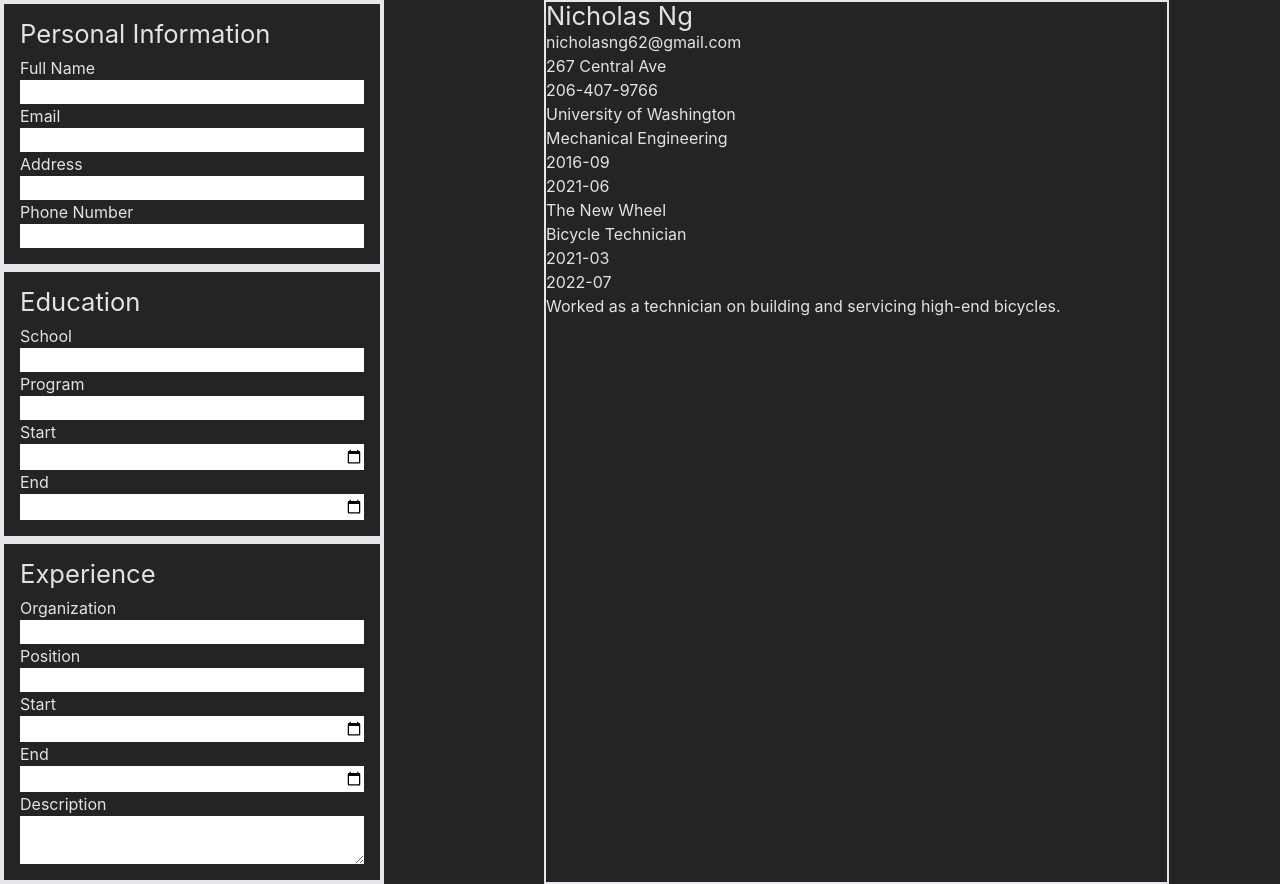
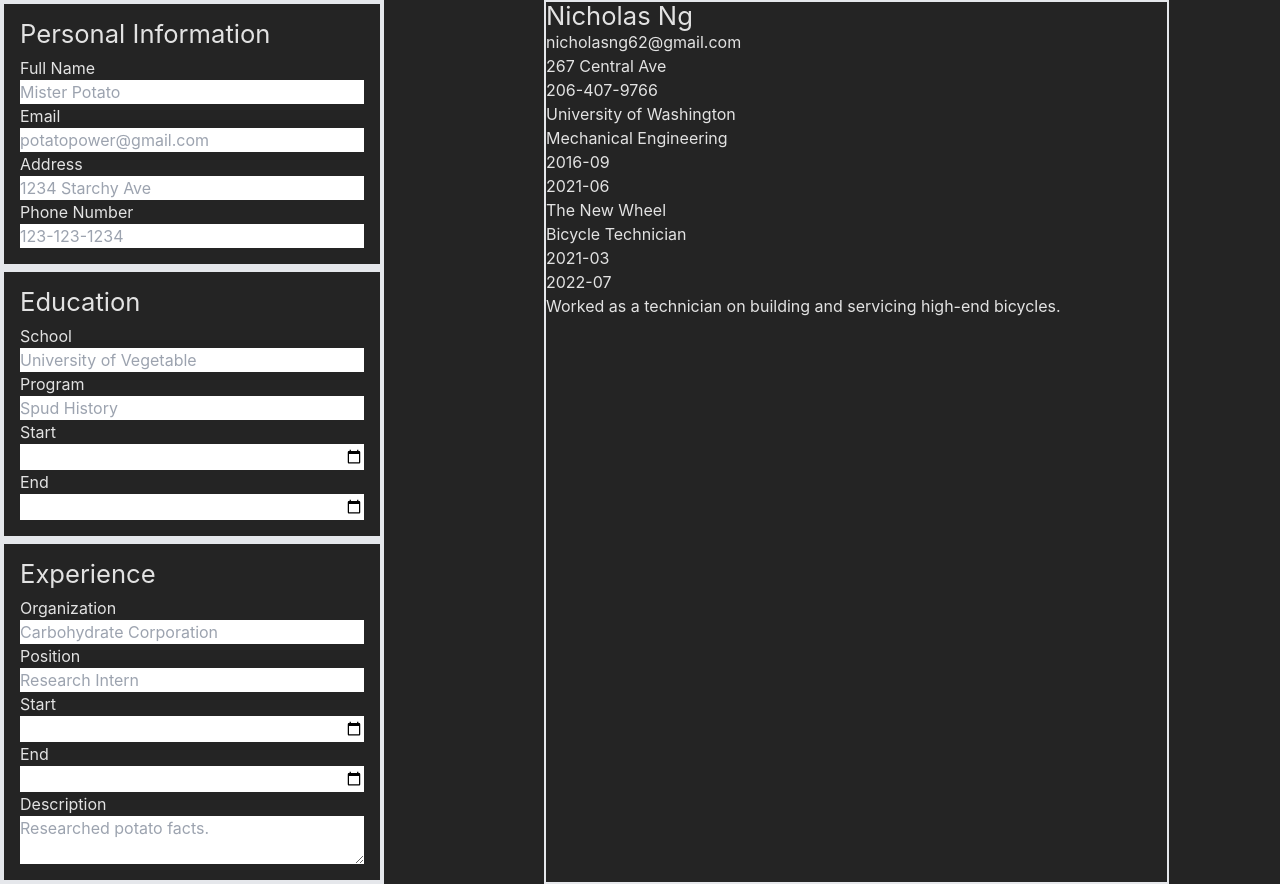
Before and after one commit to nickstuffz/CV-application-TOP, a React app in the folder vite-project/: page / in a window 1280 px wide. Built offline with nearby package versions, Linux system fonts and the light colour scheme; the HTML template or start-up script is replaced by a standard one.

Commit message:
Add placeholders for form

```diff
--- a/vite-project/src/components/Sidebar.jsx
+++ b/vite-project/src/components/Sidebar.jsx
@@ -1,17 +1,33 @@
-function Input({ id, type, handleChange }) {
+function Input({ id, type, placeholder, handleChange }) {
   if (id === "description") {
-    return <textarea id={id} onChange={(event) => handleChange(event, id)} />;
+    return (
+      <textarea
+        id={id}
+        placeholder={placeholder}
+        onChange={(event) => handleChange(event, id)}
+      />
+    );
   }
   return (
-    <input id={id} type={type} onChange={(event) => handleChange(event, id)} />
+    <input
+      id={id}
+      type={type}
+      placeholder={placeholder}
+      onChange={(event) => handleChange(event, id)}
+    />
   );
 }
 
-function InputPair({ name, id, type, handleChange }) {
+function InputPair({ name, id, type, placeholder, handleChange }) {
   return (
     <div className="flex flex-col">
       <label htmlFor={id}>{name}</label>
-      <Input id={id} type={type} handleChange={handleChange} />
+      <Input
+        id={id}
+        type={type}
+        placeholder={placeholder}
+        handleChange={handleChange}
+      />
     </div>
   );
 }
@@ -32,24 +48,28 @@ function Sidebar({ handleChange }) {
           name="Full Name"
           id="full_name"
           type="text"
+          placeholder="Mister Potato"
           handleChange={handleChange}
         />
         <InputPair
           name="Email"
           id="email"
           type="email"
+          placeholder="potatopower@gmail.com"
           handleChange={handleChange}
         />
         <InputPair
           name="Address"
           id="address"
           type="text"
+          placeholder="1234 Starchy Ave"
           handleChange={handleChange}
         />
         <InputPair
           name="Phone Number"
           id="phone_number"
           type="tel"
+          placeholder="123-123-1234"
           handleChange={handleChange}
         />
       </Card>
@@ -60,12 +80,14 @@ function Sidebar({ handleChange }) {
           name="School"
           id="school"
           type="text"
+          placeholder="University of Vegetable"
           handleChange={handleChange}
         />
         <InputPair
           name="Program"
           id="program"
           type="text"
+          placeholder="Spud History"
           handleChange={handleChange}
         />
         <InputPair
@@ -88,12 +110,14 @@ function Sidebar({ handleChange }) {
           name="Organization"
           id="organization"
           type="text"
+          placeholder="Carbohydrate Corporation"
           handleChange={handleChange}
         />
         <InputPair
           name="Position"
           id="position"
           type="text"
+          placeholder="Research Intern"
           handleChange={handleChange}
         />
         <InputPair
@@ -111,6 +135,7 @@ function Sidebar({ handleChange }) {
         <InputPair
           name="Description"
           id="description"
+          placeholder="Researched potato facts."
           handleChange={handleChange}
         />
       </Card>
```
